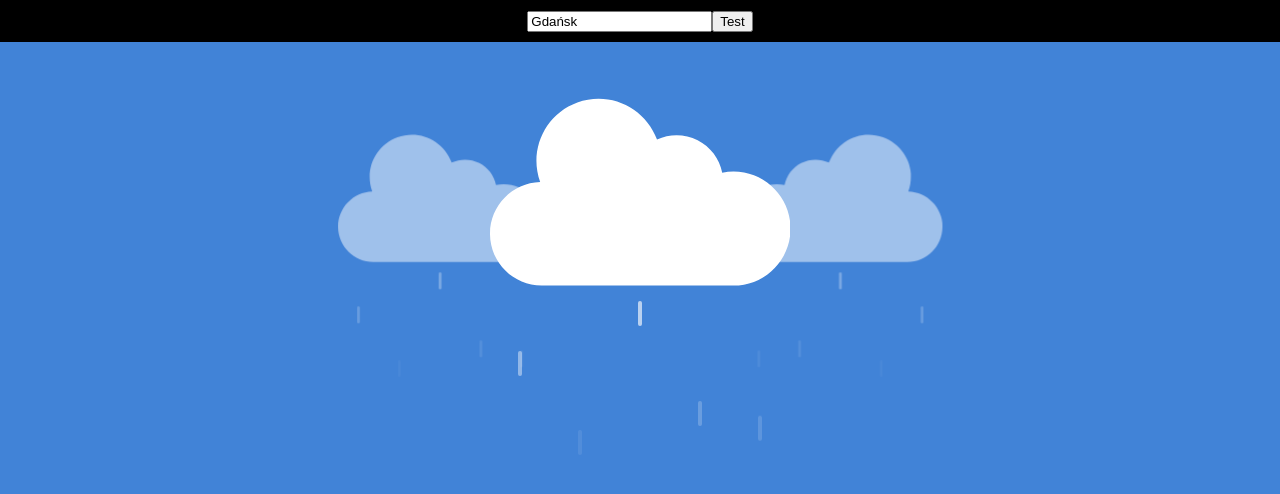
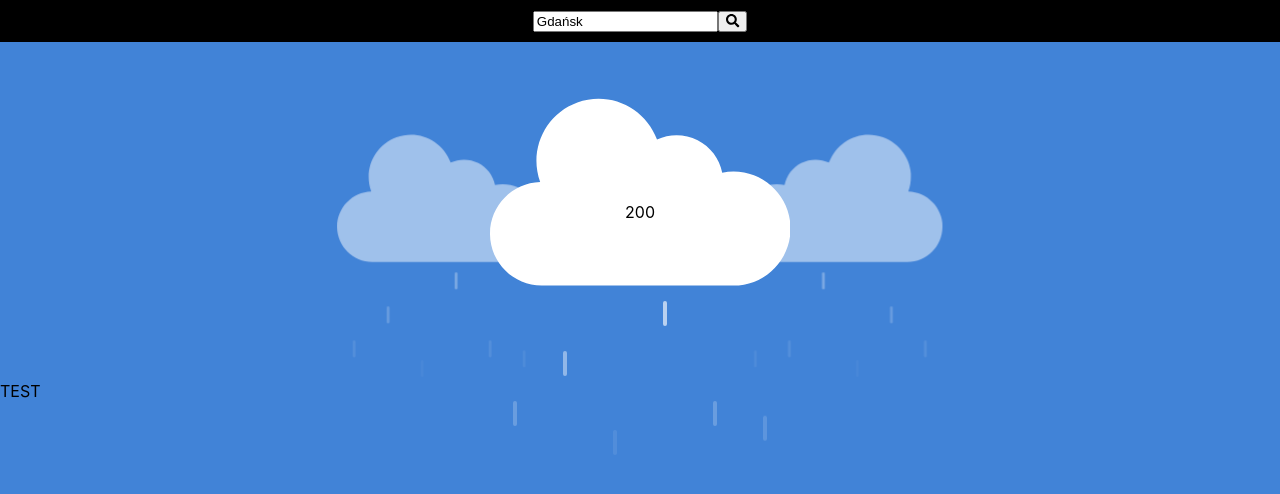
Before and after one commit to aXenDeveloper/react-weather-old, a React (Create React App) app: page / in a window 1280 px wide. Shown: the top 494 px of the page. Built offline with nearby package versions, Linux system fonts and the light colour scheme.

Commit message:
Add rain weather

```diff
--- a/package.json
+++ b/package.json
@@ -3,6 +3,9 @@
   "version": "0.1.0",
   "private": true,
   "dependencies": {
+    "@fortawesome/fontawesome-svg-core": "^1.2.30",
+    "@fortawesome/free-solid-svg-icons": "^5.14.0",
+    "@fortawesome/react-fontawesome": "^0.1.11",
     "@testing-library/jest-dom": "^4.2.4",
     "@testing-library/react": "^9.5.0",
     "@testing-library/user-event": "^7.2.1",
--- a/src/components/App.js
+++ b/src/components/App.js
@@ -6,7 +6,7 @@ export default class App extends React.Component {
   state = {
     value: 'Gdańsk',
     clouds: null,
-
+    temp: 200
   }
 
   handleInputChange = e => {
@@ -21,9 +21,10 @@ export default class App extends React.Component {
       const API = await fetch(`https://api.openweathermap.org/data/2.5/weather?q=${this.state.value}&appid=40ea5ceef9ec33888dffe518d21b0d28&units=metric`);
       const APIJson = await API.json();
       this.setState({
-        clouds: APIJson.clouds.all
+        clouds: APIJson.clouds.all,
+        temp: APIJson.main.temp
       });
-      console.log(this.state.clouds);
+      console.log(APIJson);
     } catch(err) {
       console.log(err);
     }
@@ -35,7 +36,7 @@ export default class App extends React.Component {
         <Form value={this.state.value}
         change={this.handleInputChange}
         submit={this.handleSubmitChange} />
-        <Content value={this.state.clouds} />
+        <Content temp={this.state.temp} />
       </>
     )
   }
--- a/src/components/Content.js
+++ b/src/components/Content.js
@@ -1,47 +1,13 @@
 import React from 'react';
+import { Rain } from './Weather';
 
-const Content = proms => {
+const Content = props => {
+
     return (
         <div className='weather'>
-            <div className='weather:rain'>
-                <div className='cloud cloud-left'>
-                    <svg xmlns="http://www.w3.org/2000/svg" viewBox="0 -87 463.83425 463">
-                        <path d="m375.835938 112.957031c-5.851563 0-11.691407.582031-17.425782 1.742188-4.324218-21.582031-18.304687-39.992188-37.933594-49.957031-19.625-9.964844-42.738281-10.382813-62.714843-1.136719-18.078125-49.796875-73.101563-75.507813-122.898438-57.429688s-75.507812 73.105469-57.429687 122.898438c-43.621094 1.378906-78.078125 37.484375-77.4257815 81.121093.6562495 43.640626 36.1835935 78.691407 79.8281255 78.761719h296c48.597656 0 88-39.398437 88-88 0-48.601562-39.402344-88-88-88zm0 0" />
-                    </svg>
-                    <div className='cloud-rain'>
-                        <div className='drop drop-1'></div>
-                        <div className='drop drop-2'></div>
-                        <div className='drop drop-3'></div>
-                        <div className='drop drop-4'></div>
-                        <div className='drop drop-5'></div>
-                    </div>
-                </div>
-
-                <div className='cloud'>
-                    <svg xmlns="http://www.w3.org/2000/svg" viewBox="0 -87 463.83425 463">
-                        <path d="m375.835938 112.957031c-5.851563 0-11.691407.582031-17.425782 1.742188-4.324218-21.582031-18.304687-39.992188-37.933594-49.957031-19.625-9.964844-42.738281-10.382813-62.714843-1.136719-18.078125-49.796875-73.101563-75.507813-122.898438-57.429688s-75.507812 73.105469-57.429687 122.898438c-43.621094 1.378906-78.078125 37.484375-77.4257815 81.121093.6562495 43.640626 36.1835935 78.691407 79.8281255 78.761719h296c48.597656 0 88-39.398437 88-88 0-48.601562-39.402344-88-88-88zm0 0" />
-                    </svg>
-                    <div className='cloud-rain'>
-                        <div className='drop drop-1'></div>
-                        <div className='drop drop-2'></div>
-                        <div className='drop drop-3'></div>
-                        <div className='drop drop-4'></div>
-                        <div className='drop drop-5'></div>
-                    </div>
-                </div>
-
-                <div className='cloud cloud-right'>
-                    <svg xmlns="http://www.w3.org/2000/svg" viewBox="0 -87 463.83425 463">
-                        <path d="m375.835938 112.957031c-5.851563 0-11.691407.582031-17.425782 1.742188-4.324218-21.582031-18.304687-39.992188-37.933594-49.957031-19.625-9.964844-42.738281-10.382813-62.714843-1.136719-18.078125-49.796875-73.101563-75.507813-122.898438-57.429688s-75.507812 73.105469-57.429687 122.898438c-43.621094 1.378906-78.078125 37.484375-77.4257815 81.121093.6562495 43.640626 36.1835935 78.691407 79.8281255 78.761719h296c48.597656 0 88-39.398437 88-88 0-48.601562-39.402344-88-88-88zm0 0" />
-                    </svg>
-                    <div className='cloud-rain'>
-                        <div className='drop drop-1'></div>
-                        <div className='drop drop-2'></div>
-                        <div className='drop drop-3'></div>
-                        <div className='drop drop-4'></div>
-                        <div className='drop drop-5'></div>
-                    </div>
-                </div>
+            <Rain temp={props.temp} />
+            <div>
+                TEST
             </div>
         </div>
     )
--- a/src/components/Form.js
+++ b/src/components/Form.js
@@ -1,11 +1,13 @@
 import React from 'react';
+import { FontAwesomeIcon } from '@fortawesome/react-fontawesome';
+import { faSearch } from '@fortawesome/free-solid-svg-icons';
 
 const Form = props => {
     return (
         <div className="topBar">
             <form onSubmit={props.submit}>
                 <input type='text' onChange={props.change} value={props.value} placeholder='Wpisz miasto' />
-                <button>Test</button>
+                <button><FontAwesomeIcon icon={faSearch} /></button>
             </form>
         </div>
     )
--- /dev/null
+++ b/src/components/Weather.js
@@ -0,0 +1,39 @@
+import React from 'react';
+
+export const Rain = props => {
+
+    const cloud = (
+        <svg className='cloudSVG' xmlns="http://www.w3.org/2000/svg" viewBox="0 -87 463.83425 463">
+            <path d="m375.835938 112.957031c-5.851563 0-11.691407.582031-17.425782 1.742188-4.324218-21.582031-18.304687-39.992188-37.933594-49.957031-19.625-9.964844-42.738281-10.382813-62.714843-1.136719-18.078125-49.796875-73.101563-75.507813-122.898438-57.429688s-75.507812 73.105469-57.429687 122.898438c-43.621094 1.378906-78.078125 37.484375-77.4257815 81.121093.6562495 43.640626 36.1835935 78.691407 79.8281255 78.761719h296c48.597656 0 88-39.398437 88-88 0-48.601562-39.402344-88-88-88zm0 0" />
+        </svg>
+    );
+
+    const dropRain = num => {
+        const drops = [];
+
+        for (let i = 0; i <= num; i++) {
+            const cloudClass = `drop drop-${i}`;
+            drops.push(<div key={`drop-${i}`} className={cloudClass}></div>);
+        };
+
+        return <div className='cloudRain'>{drops}</div>;
+    }
+
+    return (
+        <div className='weather:rain'>
+            <div className='cloud cloud-left'>
+                {cloud}
+                {dropRain(5)}
+            </div>
+            <div className='cloud'>
+                {cloud}
+                {dropRain(5)}
+                <span className='temp'>{props.temp}</span>
+            </div>
+            <div className='cloud cloud-right'>
+                {cloud}
+                {dropRain(5)}
+            </div>
+        </div>
+    );
+};
--- a/src/index.scss
+++ b/src/index.scss
@@ -3,6 +3,7 @@ body {
   font-family: -apple-system, BlinkMacSystemFont, "Segoe UI", "Roboto", "Oxygen", "Ubuntu", "Cantarell", "Fira Sans",
     "Droid Sans", "Helvetica Neue", sans-serif;
   background-color: #4183d7;
+  overflow: hidden;
 }
 
 .topBar {
@@ -19,32 +20,50 @@ body {
   }
 }
 
+@keyframes weather-up {
+  0% {
+    opacity: 0;
+    top: 40px;
+  }
+  100% {
+    opacity: 1;
+    top: 0;
+  }
+}
+
 .weather {
-  & > * {
+  &\:rain {
     display: flex;
     justify-content: center;
-    max-width: 100%;
+    position: relative;
+    animation: weather-up 1s ease;
   }
 }
 
 .cloud {
-  position: absolute;
-  svg {
+  position: relative;
+
+  .cloudSVG {
     height: 300px;
 
-    path {
-      fill: #fff;
-    }
+    path {fill: #fff;}
   }
 
   &-right {
-    transform: translateX(200px) scale(0.68, 0.68) rotateY(180deg);
+    transform: translateX(-100px) scale(0.68, 0.68) rotateY(180deg);
     opacity: 0.5;
   }
 
   &-left {
-    transform: translateX(-200px) scale(0.68, 0.68);
+    transform: translateX(100px) scale(0.68, 0.68);
     opacity: 0.5;
+  }
+
+  .temp {
+    position: absolute;
+    top: 50%;
+    left: 50%;
+    transform: translate(-50%, -50%);
   }
 }
 
@@ -58,7 +77,7 @@ body {
   }
 }
 
-.cloud-rain {
+.cloudRain {
   display: flex;
   justify-content: space-around;
 
@@ -72,24 +91,10 @@ body {
     animation: rain-drop 2s linear infinite;
     opacity: 0.85;
 
-    &.drop-1 {
-      animation-duration: 1s;
-    }
-
-    &.drop-2 {
-      animation-duration: 0.95s;
-    }
-
-    &.drop-3 {
-      animation-duration: 1.2s;
-    }
-
-    &.drop-4 {
-      animation-duration: 0;
-    }
-
-    &.drop-5 {
-      animation-duration: 0.85s;
-    }
+    &.drop-1 {animation-duration: 1s;}
+    &.drop-2 {animation-duration: 0.95s;}
+    &.drop-3 {animation-duration: 1.2s;}
+    &.drop-4 {animation-duration: 0;}
+    &.drop-5 {animation-duration: 0.85s;}
   }
 }
```
Also changed, not shown: 1 other file (tests, documents, lock files or other folders).
